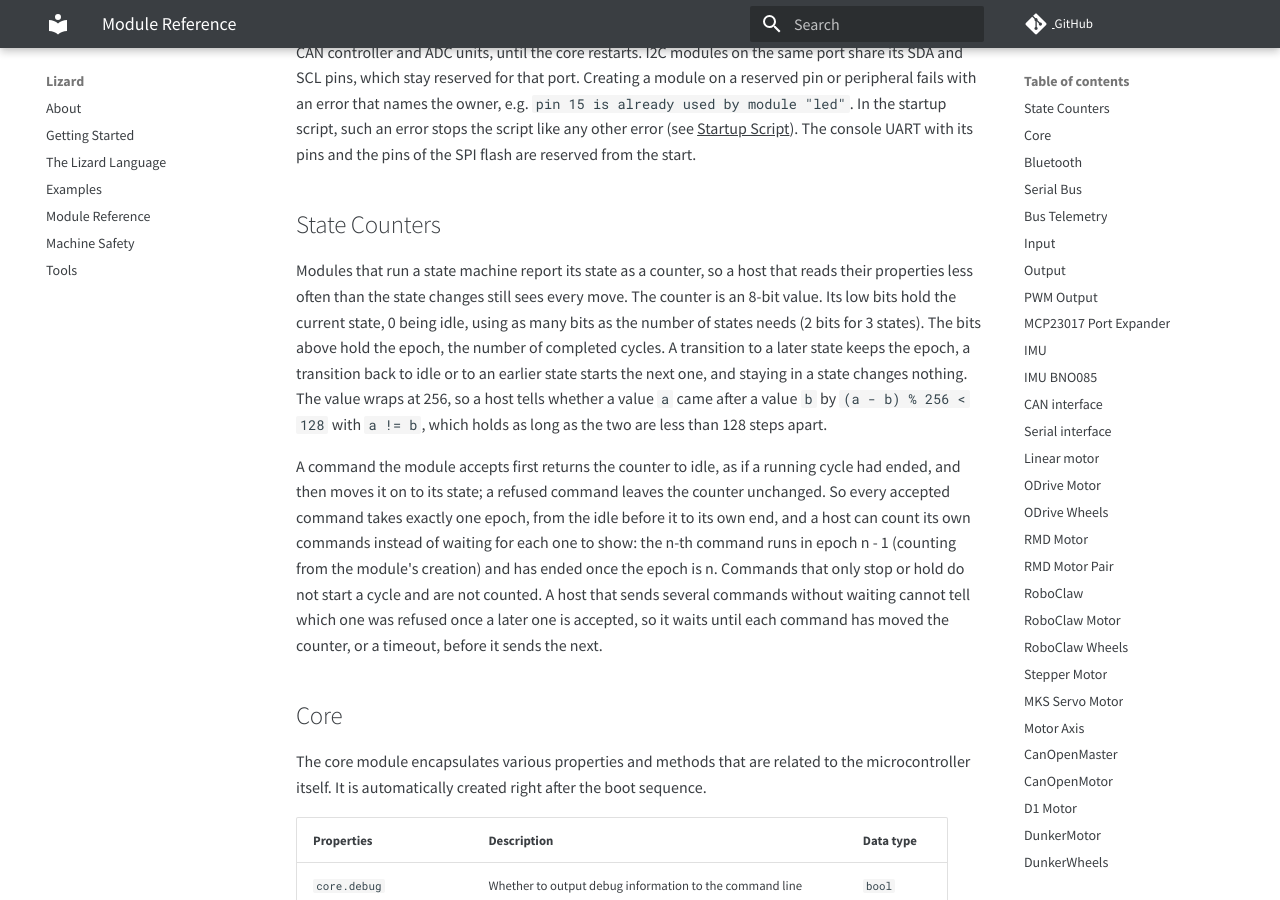
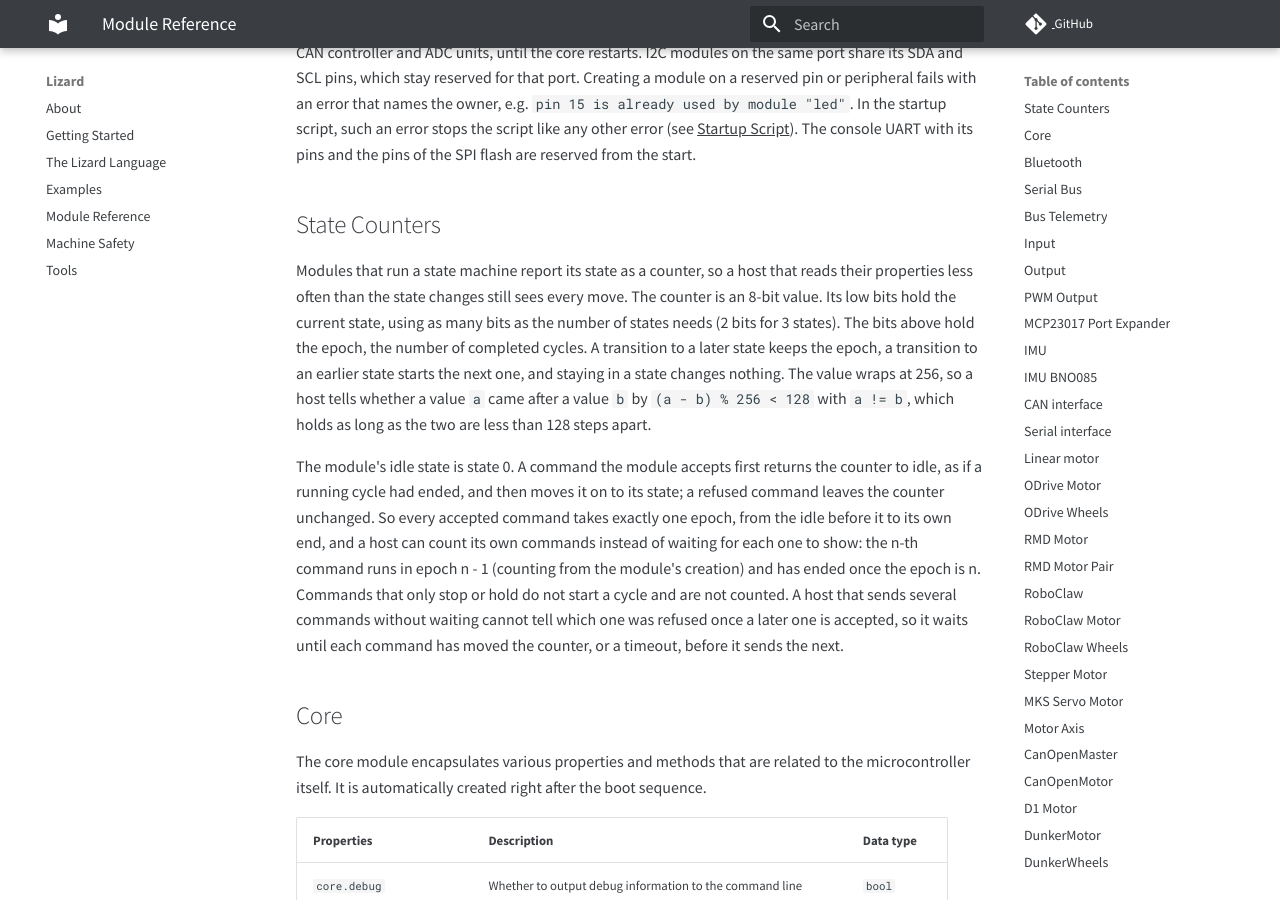
Before and after one commit to zauberzeug/lizard, an MkDocs documentation site: the page built from docs/module_reference.md, in a window 1280 px wide and 900 px high, scrolled down 576 px. Built offline with MkDocs 1.6.1 and Material for MkDocs 9.7.7, drawn with Linux system fonts in a browser that asks for light colours; comment, search, counter and statistics services are not loaded.

Commit message:
Leave idle to the module, the counter only orders states
Co-Authored-By: Claude Mythos 5.1 <noreply@anthropic.com>

```diff
--- a/docs/module_reference.md
+++ b/docs/module_reference.md
@@ -23,11 +23,12 @@ The console UART with its pins and the pins of the SPI flash are reserved from t
 
 Modules that run a state machine report its state as a counter, so a host that reads their properties less often than the state changes still sees every move.
 The counter is an 8-bit value.
-Its low bits hold the current state, 0 being idle, using as many bits as the number of states needs (2 bits for 3 states).
+Its low bits hold the current state, using as many bits as the number of states needs (2 bits for 3 states).
 The bits above hold the epoch, the number of completed cycles.
-A transition to a later state keeps the epoch, a transition back to idle or to an earlier state starts the next one, and staying in a state changes nothing.
+A transition to a later state keeps the epoch, a transition to an earlier state starts the next one, and staying in a state changes nothing.
 The value wraps at 256, so a host tells whether a value `a` came after a value `b` by `(a - b) % 256 < 128` with `a != b`, which holds as long as the two are less than 128 steps apart.
 
+The module's idle state is state 0.
 A command the module accepts first returns the counter to idle, as if a running cycle had ended, and then moves it on to its state; a refused command leaves the counter unchanged.
 So every accepted command takes exactly one epoch, from the idle before it to its own end, and a host can count its own commands instead of waiting for each one to show:
 the n-th command runs in epoch n - 1 (counting from the module's creation) and has ended once the epoch is n.
```
Also changed, not shown: 1 other file.
